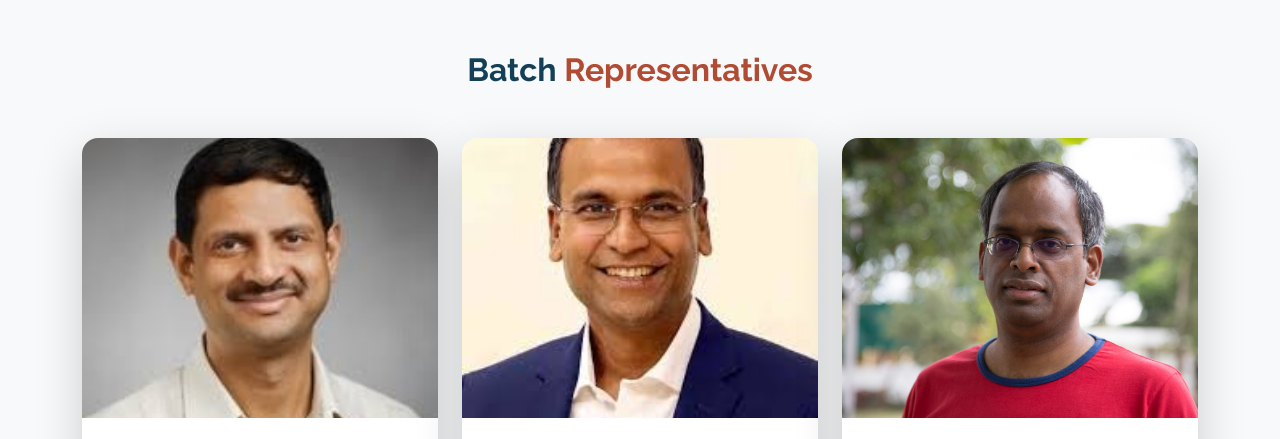
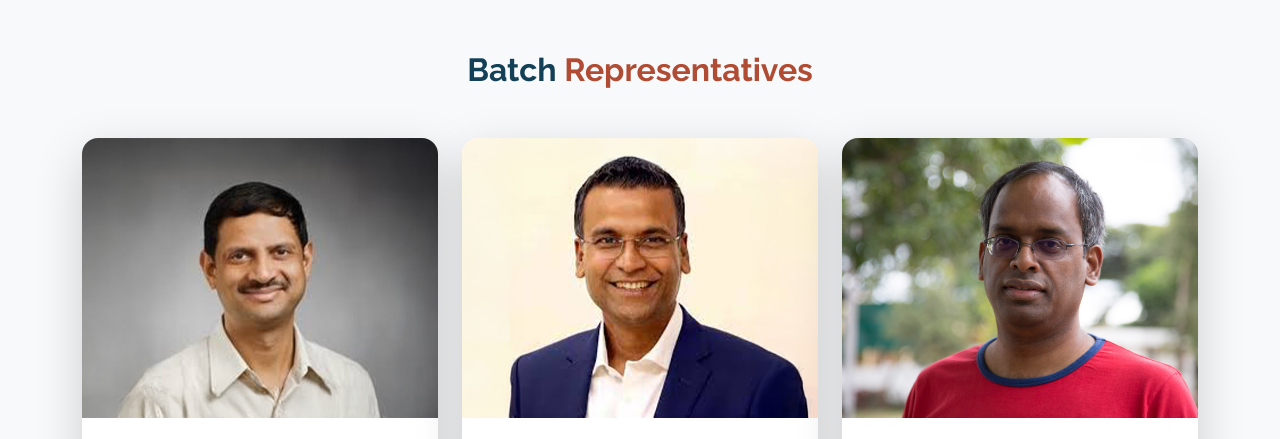
Before and after one commit to mahima263/90, a plain HTML site: page index.html in a window 1280 px wide. Shown: the part 4400-4839 px from the top of the page. Drawn offline with Linux system fonts and the light colour scheme.

Commit message:
photos commit

```diff
--- a/index.html
+++ b/index.html
@@ -790,7 +790,7 @@
           <!-- Card Template -->
           <div class="col-md-4">
             <div class="card h-100 border-0 shadow-lg rounded-4 text-center team-card">
-              <img src="Pravin Bhagwat.jpeg" class="card-img-top rounded-top-4 object-fit-cover" alt="Ajit Das"
+              <img src="2.jpg" class="card-img-top rounded-top-4 object-fit-cover" alt="Ajit Das"
                 style="height: 280px;">
               <div class="card-body p-4">
                 <h5 class="card-title fw-semibold mb-1" style="color: #144057;">Pravin Bhagwat</h5>
@@ -800,7 +800,7 @@
 
           <div class="col-md-4">
             <div class="card h-100 border-0 shadow-lg rounded-4 text-center team-card">
-              <img src="Rajeev Ranjan.jpeg" class="card-img-top rounded-top-4 object-fit-cover" alt="Salil Chandra"
+              <img src="Rajjeev.jpg" class="card-img-top rounded-top-4 object-fit-cover" alt="Salil Chandra"
                 style="height: 280px;">
               <div class="card-body p-4">
                 <h5 class="card-title fw-semibold mb-1" style="color: #144057;">Rajeev Ranjan</h5>
```
Also changed, not shown: 2.jpg (added), Rajjeev.jpg (added).
